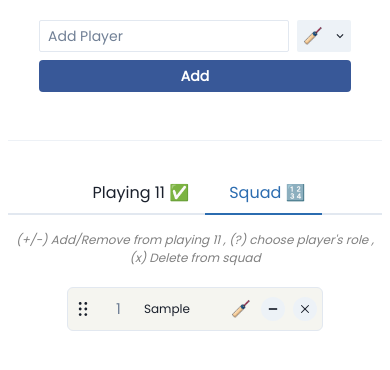
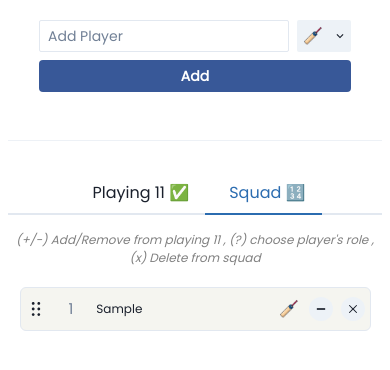
Before and after one commit to harireddy7/CricWise, a React (Create React App) app: page / in a window 390 px wide. Both pictures are taken after typing "Sample" into the empty fields and a click on the button "Add". Shown: the top 370 px of the page. Built offline with nearby package versions, Linux system fonts and the light colour scheme.

Commit message:
updated player card responsive styles

```diff
--- a/src/Common/DragDrop.jsx
+++ b/src/Common/DragDrop.jsx
@@ -1,10 +1,12 @@
 import React from 'react';
-import { Box, VStack } from '@chakra-ui/react';
+import { Box, useMediaQuery, VStack } from '@chakra-ui/react';
 import { DragDropContext, Draggable } from 'react-beautiful-dnd';
 import CustomDroppable from '../Components/DnD/CustomDroppable';
 import Player from './Player';
 
 const DragDrop = ({ players, tab, handleDragEnd }) => {
+  const [screenLT350px] = useMediaQuery('(max-width: 349px)');
+
   // handle clicking anywhere inside draggable node
   const handleInputBlur = e => {
     const activeTag = document.activeElement?.tagName;
@@ -35,14 +37,15 @@ const DragDrop = ({ players, tab, handleDragEnd }) => {
                     ref={provided.innerRef}
                     {...provided.draggableProps}
                     {...provided.dragHandleProps}
-                    w="100%"
-                    maxW="600px"
+                    w='90vw'
+                    maxW="500px"
                   >
                     <Player
                       tab={tab}
                       player={player}
                       serialNum={index + 1}
                       handleInputBlur={handleInputBlur}
+                      screenLT350px={screenLT350px}
                     />
                   </Box>
                 )}
--- a/src/Common/Player.jsx
+++ b/src/Common/Player.jsx
@@ -6,7 +6,6 @@ import {
   Divider,
   HStack,
   Text,
-  useMediaQuery,
 } from '@chakra-ui/react';
 import { AppContext } from '../Store';
 import PlayerActions from './PlayerActions';
@@ -27,7 +26,7 @@ const INPUT_STYLES = {
   _focus: { border: '1px solid', borderColor: 'gray.300' },
 };
 
-const Player = ({ tab, player, serialNum, handleInputBlur }) => {
+const Player = ({ tab, player, serialNum, handleInputBlur, screenLT350px }) => {
   const [value, setValue] = React.useState(player.name);
 
   const {
@@ -38,8 +37,6 @@ const Player = ({ tab, player, serialNum, handleInputBlur }) => {
     updateSquadPlayerRole,
     removePlayer,
   } = React.useContext(AppContext);
-
-  const [screenLT350px] = useMediaQuery('(max-width: 349px)');
 
   const isInPlaying11 = playing11?.team.find(p => p.id === player.id);
   const isPlaying11Full = playing11?.team?.length >= 11;
```
Also changed, not shown: 1 other file (tests, documents, lock files or other folders).
